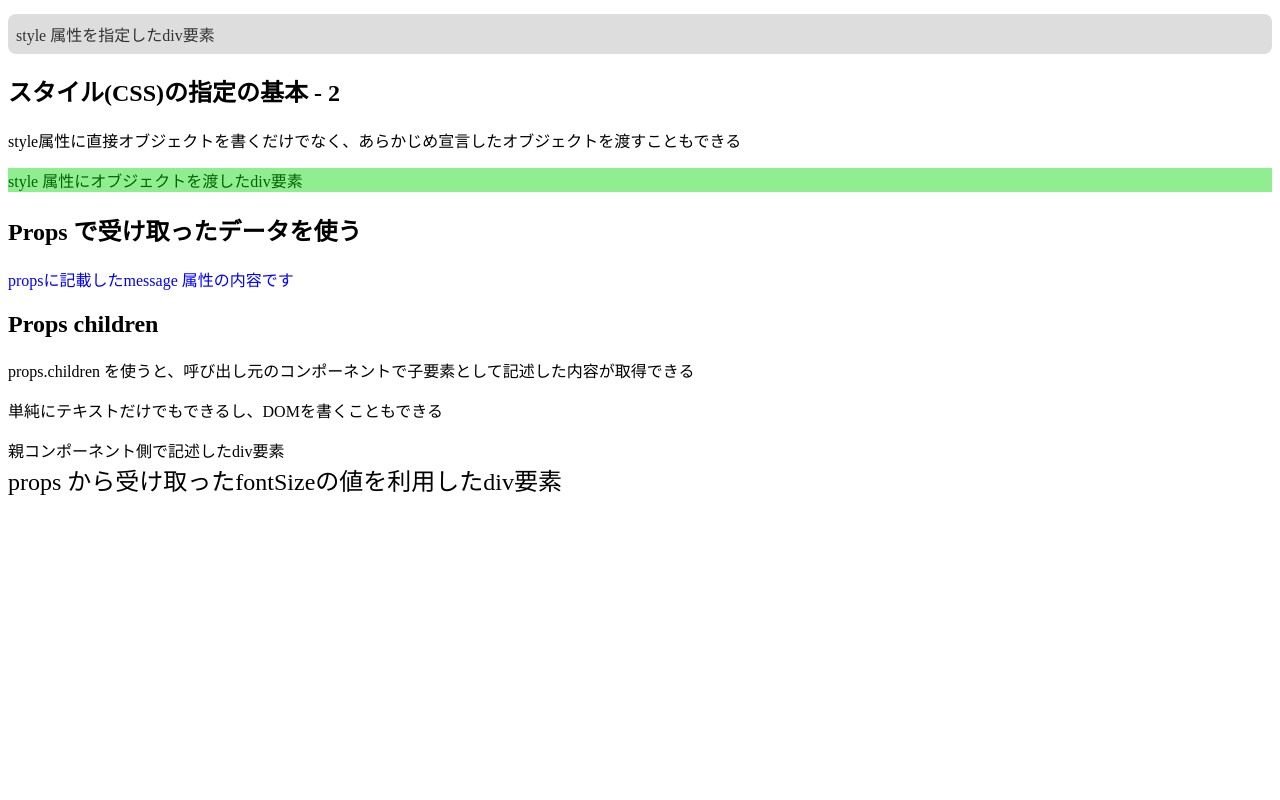
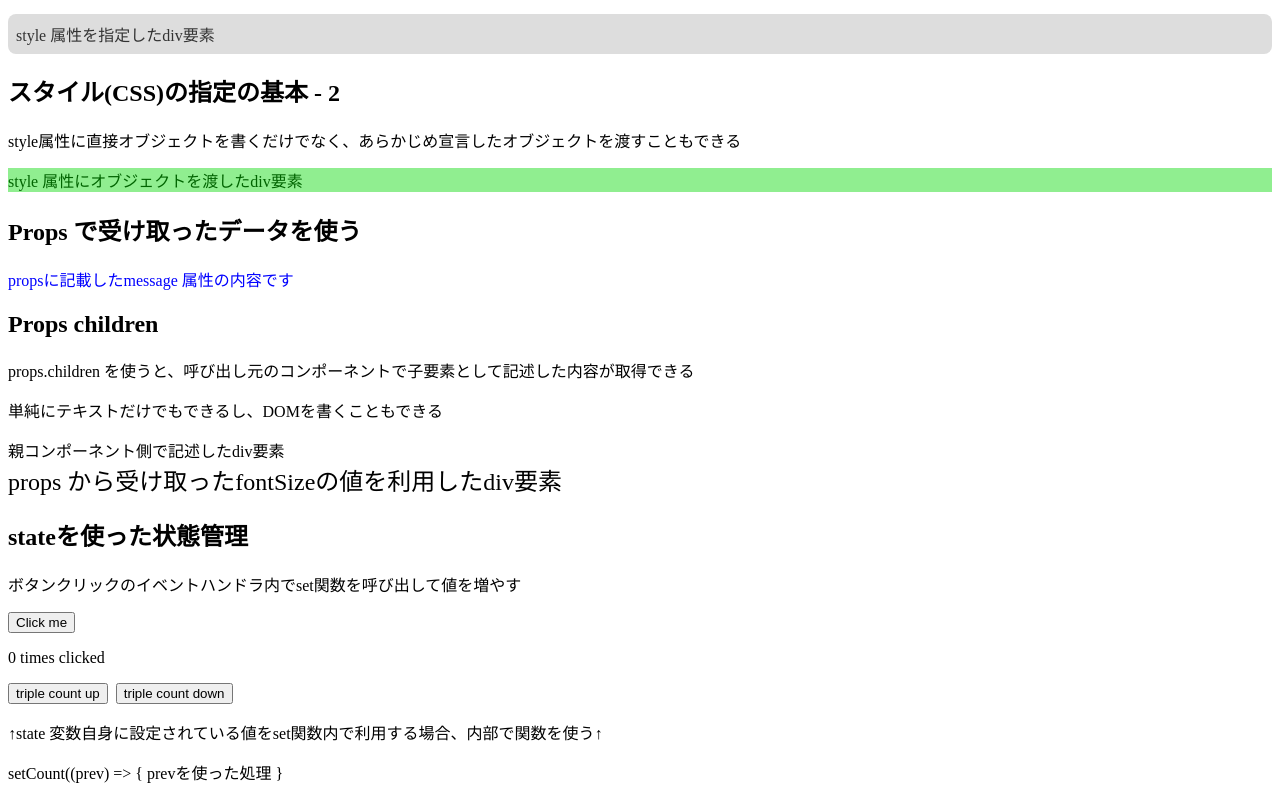
Before and after one commit to y-uchiida/react_training001, a React (Create React App) app: page / in a window 1280 px wide. Shown: the part 465-1265 px from the top of the page. Before the commit the page ends 970 px from the top, so only its background shows below. Built offline with nearby package versions, Linux system fonts and the light colour scheme.

Commit message:
状態管理(useState)と副作用(useEffect)のサンプル

```diff
--- a/src/App.jsx
+++ b/src/App.jsx
@@ -4,6 +4,7 @@ import {EventHandling} from './components/EventHandling'
 import {SetCSSStyles} from './components/SetCSSStyles'
 import {MessageFromProps} from './components/MessageFromProps'
 import {ChildrenOfProps} from './components/ChildrenOfProps'
+import {ClickCount} from './components/ClickCount'
 
 /* render に渡す関数を宣言、これをコンポーネントとして扱う */
 /* export をつけて宣言することで、別ファイルから読み込むことができるようになる */
@@ -23,6 +24,8 @@ export const App = () => {
       <ChildrenOfProps fontSize="24px">
         <div>親コンポーネント側で記述したdiv要素</div>
       </ChildrenOfProps>
+
+      <ClickCount></ClickCount>
     </>
   );
 };
--- /dev/null
+++ b/src/components/ClickCount.jsx
@@ -0,0 +1,82 @@
+/* 状態を管理するためのstate を生成するuseState を読み込む */
+import { useState } from "react";
+
+/* 副作用を管理するための useEffect を読み込む */
+import { useEffect } from "react";
+
+export const ClickCount = () =>{
+  /* 状態を管理するstate
+   * state は、変数とそれを変更するset関数からなる
+   * props が子コンポーネントへ値を受け渡すための仕組みだったのに対して、
+   * state ではコンポーネント間で変更されうる値を共有できる
+   *
+   * 宣言は以下
+   * const [<state変数名>, <set関数名>] = useState(<初期値>)
+   */
+  const [count, setCount] = useState(0);
+
+  /* count の値をインクリメントする関数 */
+  const incrementCount = () => {
+    setCount((prev) => prev + 1)
+  }
+
+  /* count の値をデクリメントする */
+  const decrementCount = () => {
+    setCount((prev) => prev - 1)
+  }
+
+  /* ボタンクリック時のイベントハンドラ
+   * set 関数を使って値を増加する
+   */
+  const buttonClicked = () => {
+    setCount(count + 1);
+  }
+
+  /* ちなみに、上記のbuttonClicked は現在のstateの値を複数回利用する場合うまく動かない
+   * レンダリング完了まで、stateの値はあくまで定数で、再描画前の値を保持しているため
+   * set 関数から元の値を変化させる処理を複数回行う場合、内部関数でstate の元の値を受け取って処理する
+   * setCount((prev) => prev + 1)
+   * 詳細は以下
+   * https://zenn.dev/stin/articles/use-appropriate-api
+   */
+  const tripleCountUp = () => {
+    /* 内部関数でstate の値を増やす関数を3回実行する */
+    incrementCount()
+    incrementCount()
+    incrementCount()
+  }
+
+  const tripleCountDown = () => {
+    decrementCount()
+    decrementCount()
+    decrementCount()
+  }
+
+  /* レンダリングのたびに、以下のconsoleが実行される
+   * レンダリングは初期化のときに行われるほか、いくつかのタイミングで実行される
+   * state が更新されるたびに行われるのが原則なので、
+   * クリックカウントのボタンを押すたびに表示される
+   */
+  console.log("rendering...")
+
+  /* 副作用を制御するuseEffect
+   * ある値が変わった時に限り、ある処理を実行する といったことができる
+   * useEffect(<実行する関数>, [依存する値(の配列)])
+   * たとえばcount の値が更新されたときだけ処理したい内容を、レンダリングのたびに実行されるのは無駄になってしまう
+   * 依存する値にcount を指定しておき、count が変更されたときだけ実行されるようにすれば、レンダリング時のコストを下げられる
+   */
+  useEffect(() => {console.log((`count update: ${count}`))}, [count])
+
+  return (<>
+    <h2>stateを使った状態管理</h2>
+    <p>ボタンクリックのイベントハンドラ内でset関数を呼び出して値を増やす</p>
+    <p><button onClick={buttonClicked}>Click me</button></p>
+    <p>{count} times clicked</p>
+    <p>
+      <button onClick={tripleCountUp} style={{marginRight: "8px"}}>triple count up</button>
+      <button onClick={tripleCountDown}>triple count down</button>
+    </p>
+    <p>↑state 変数自身に設定されている値をset関数内で利用する場合、内部で関数を使う↑</p>
+    <p>{`setCount((prev) => { prevを使った処理 }`}</p>
+  </>);
+}
```
